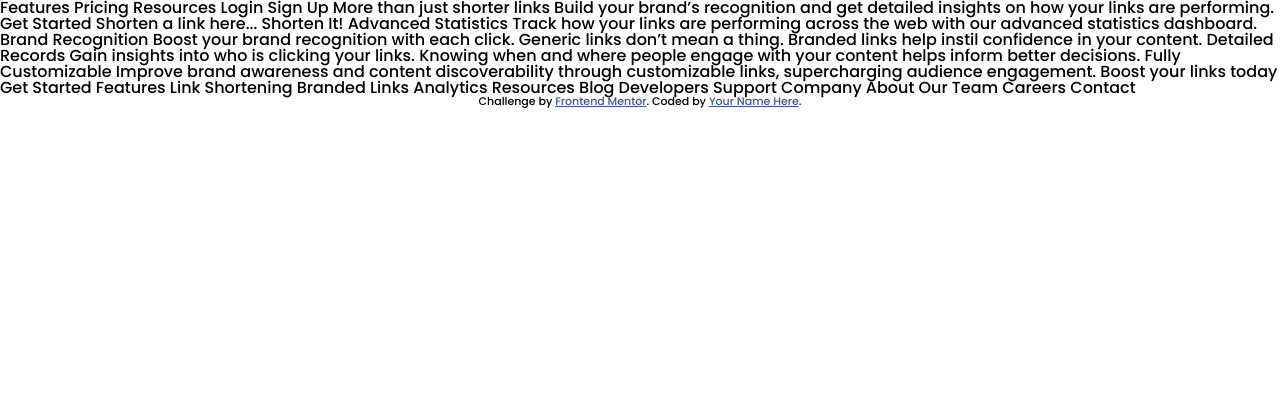
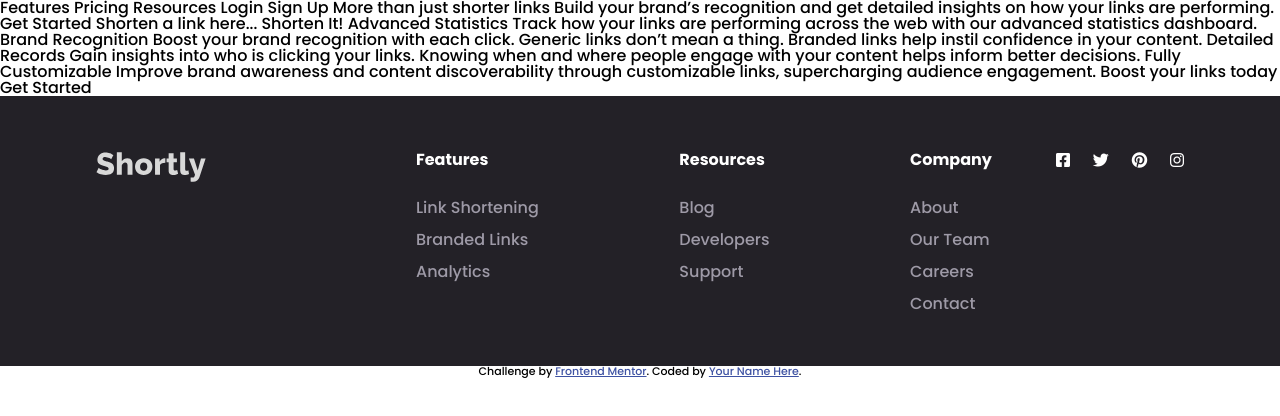
Before and after one commit to TorlettiJoaquin/landingpage-2, a plain HTML site: page index.html in a window 1280 px wide. Drawn offline with Linux system fonts and the light colour scheme.

Commit message:
Footer desktop listo

```diff
--- a/assets/css/style.css
+++ b/assets/css/style.css
@@ -12,6 +12,99 @@
     --color-neutral-500: hsl(260, 8%, 14%);
 }
 
+
 body {
     font-family: 'Poppins', sans-serif;
+    text-decoration: none;
+    list-style: none;
 }
+
+
+/* footer */
+
+footer {
+    background-color: var(--color-neutral-500);
+    color: var(--color-neutral-100);
+    display: flex;
+    justify-content: space-evenly;
+    padding: 3.5rem 2rem 4rem 2rem;
+    flex-wrap: wrap;
+
+}
+
+.footer__logo {
+    max-width: 20vw;
+    width: 100%;
+    display: flex;
+}
+
+.logo--img {
+    height: 20%;
+    display: flex;
+}
+
+.footer__logo-img {
+    filter: invert(100%) sepia(0%) saturate(2%) hue-rotate(149deg) brightness(105%) contrast(101%);
+}
+
+.footer__links {
+    display: flex;
+    justify-content: space-between;
+    max-width: 45vw;
+    width: 100%;
+    height: 150px;
+    flex-wrap: wrap;
+}
+
+.footer__links h3 {
+    font-weight: 700;
+}
+
+.footer__links ul {
+    display: flex;
+    flex-direction: column;
+    gap: 1rem;
+    height: 80%;
+}
+
+.footer__links li {
+    color: var(--color-neutral-300);
+}
+
+.features {
+    display: flex;
+    flex-direction: column;
+    height: 100%;
+    gap: 2rem;
+}
+
+.resources {
+    display: flex;
+    flex-direction: column;
+    height: 100%;
+    gap: 2rem;
+}
+
+.company {
+    display: flex;
+    flex-direction: column;
+    height: 100%;
+    gap: 2rem;
+}
+
+.socials__icons {
+    max-width: 10vw;
+    width: 100%;
+}
+
+.socials__icons ul{
+    display: flex;
+    justify-content: space-between;
+}
+.socials__icons a {
+    color: var(--color-neutral-100);
+}
+
+
+
+/* end footer */
--- a/index.html
+++ b/index.html
@@ -70,24 +70,57 @@
 
   Get Started
 
-  Features
 
-  Link Shortening
-  Branded Links
-  Analytics
+  <footer>
+    <div class="footer__logo">
+      <div class="logo--img">
+        <img class="footer__logo-img" src="assets/images/logo.svg" alt="logo">
+      </div>
 
-  Resources
+    </div>
 
-  Blog
-  Developers
-  Support
+    <div class="footer__links">
+      <div class="features">
+        <h3>Features</h3>
+        <ul>
+          <li>Link Shortening</li>
+          <li>Branded Links</li>
+          <li>Analytics</li>
+        </ul>
+      </div>
 
-  Company
+      <div class="resources">
+        <h3>Resources</h3>
+        <ul>
+          <li>Blog</li>
+          <li>Developers</li>
+          <li>Support</li>
+        </ul>
+      </div>
 
-  About
-  Our Team
-  Careers
-  Contact
+      <div class="company">
+        <h3>Company</h3>
+        <ul>
+          <li>About</li>
+          <li>Our Team</li>
+          <li>Careers</li>
+          <li>Contact</li>
+        </ul>
+      </div>
+    </div>
+
+    <div class="socials__icons">
+      <ul>
+        <li><a href="#"><i class="fa-brands fa-square-facebook"></i></a></li>
+        <li><a href="#"><i class="fab fa-twitter"></i></a></li>
+        <li><a href="#"><i class="fab fa-pinterest"></i></a></li>
+        <li><a href="#"><i class="fab fa-instagram"></i></a></li>
+      </ul>
+    </div>
+
+  </footer>
+
+
 
   <div class="attribution">
     Challenge by <a href="https://www.frontendmentor.io?ref=challenge" target="_blank">Frontend Mentor</a>.
```
